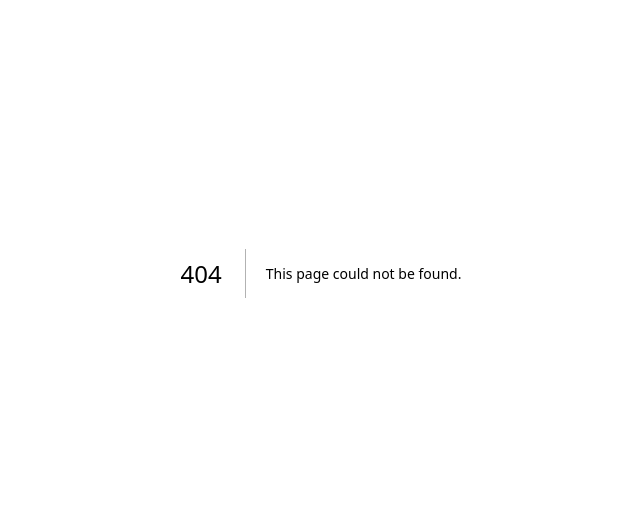
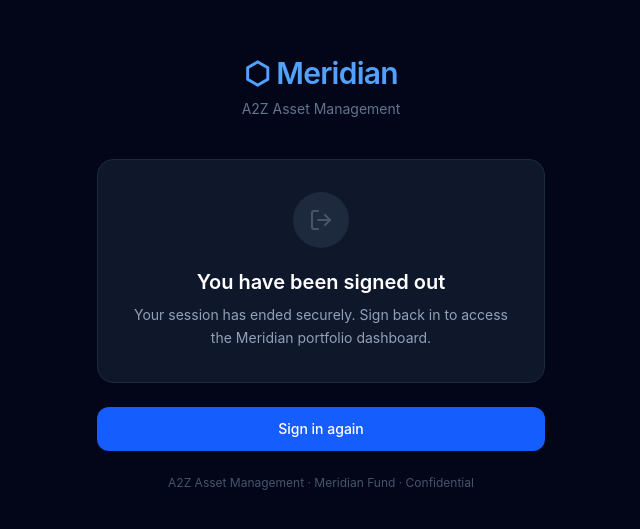
Before and after one commit to sunitha181288/meridian-portfolio-dashboard, a Next.js app: page /logged-out in a window 1280 px wide. Before the commit this address had no page. Shown: the part 127-656 px from the top of the page, without its empty margins (319-959 px from the left). Built offline with nearby package versions, Linux system fonts and the light colour scheme.

Commit message:
added loggedout page and not found page

```diff
--- /dev/null
+++ b/app/logged-out/page.tsx
@@ -0,0 +1,47 @@
+import Link from 'next/link';
+
+export default function LoggedOutPage() {
+  return (
+    <div className="min-h-screen bg-slate-950 flex items-center justify-center px-4">
+      <div className="text-center max-w-md">
+
+        {/* Logo */}
+        <div className="text-3xl font-semibold text-blue-400 tracking-tight mb-2">
+          ⬡ Meridian
+        </div>
+        <div className="text-sm text-slate-500 mb-10">
+          A2Z Asset Management
+        </div>
+
+        {/* Message */}
+        <div className="bg-slate-900 border border-slate-800 rounded-2xl p-8 mb-6">
+          <div className="w-14 h-14 rounded-full bg-slate-800 flex items-center justify-center mx-auto mb-5">
+            <svg width="24" height="24" viewBox="0 0 24 24" fill="none" stroke="#475569" strokeWidth="2" strokeLinecap="round" strokeLinejoin="round">
+              <path d="M9 21H5a2 2 0 0 1-2-2V5a2 2 0 0 1 2-2h4"/>
+              <polyline points="16 17 21 12 16 7"/>
+              <line x1="21" y1="12" x2="9" y2="12"/>
+            </svg>
+          </div>
+          <h1 className="text-xl font-semibold text-white mb-2">
+            You have been signed out
+          </h1>
+          <p className="text-slate-400 text-sm leading-relaxed">
+            Your session has ended securely. Sign back in to access the Meridian portfolio dashboard.
+          </p>
+        </div>
+
+        {/* Sign in button */}
+        <Link
+          href="/auth/login"
+          className="block w-full py-3 px-6 bg-blue-600 hover:bg-blue-500 text-white text-sm font-medium rounded-xl transition-colors"
+        >
+          Sign in again
+        </Link>
+
+        <p className="text-xs text-slate-600 mt-6">
+          A2Z Asset Management · Meridian Fund · Confidential
+        </p>
+      </div>
+    </div>
+  );
+}
--- /dev/null
+++ b/app/not-found.tsx
@@ -0,0 +1,31 @@
+import Link from 'next/link';
+
+export default function NotFound() {
+  return (
+    <div className="min-h-screen bg-slate-950 flex items-center justify-center px-4">
+      <div className="text-center max-w-md">
+        <div className="text-3xl font-semibold text-blue-400 tracking-tight mb-2">
+          ⬡ Meridian
+        </div>
+        <div className="text-sm text-slate-500 mb-10">
+          A2Z Asset Management
+        </div>
+
+        <div className="bg-slate-900 border border-slate-800 rounded-2xl p-8 mb-6">
+          <div className="text-6xl font-semibold text-slate-700 mb-4">404</div>
+          <h1 className="text-xl font-semibold text-white mb-2">Page not found</h1>
+          <p className="text-slate-400 text-sm leading-relaxed">
+            The page you are looking for does not exist or has been moved.
+          </p>
+        </div>
+
+        <Link
+          href="/dashboard"
+          className="block w-full py-3 px-6 bg-blue-600 hover:bg-blue-500 text-white text-sm font-medium rounded-xl transition-colors"
+        >
+          Back to dashboard
+        </Link>
+      </div>
+    </div>
+  );
+}
```
